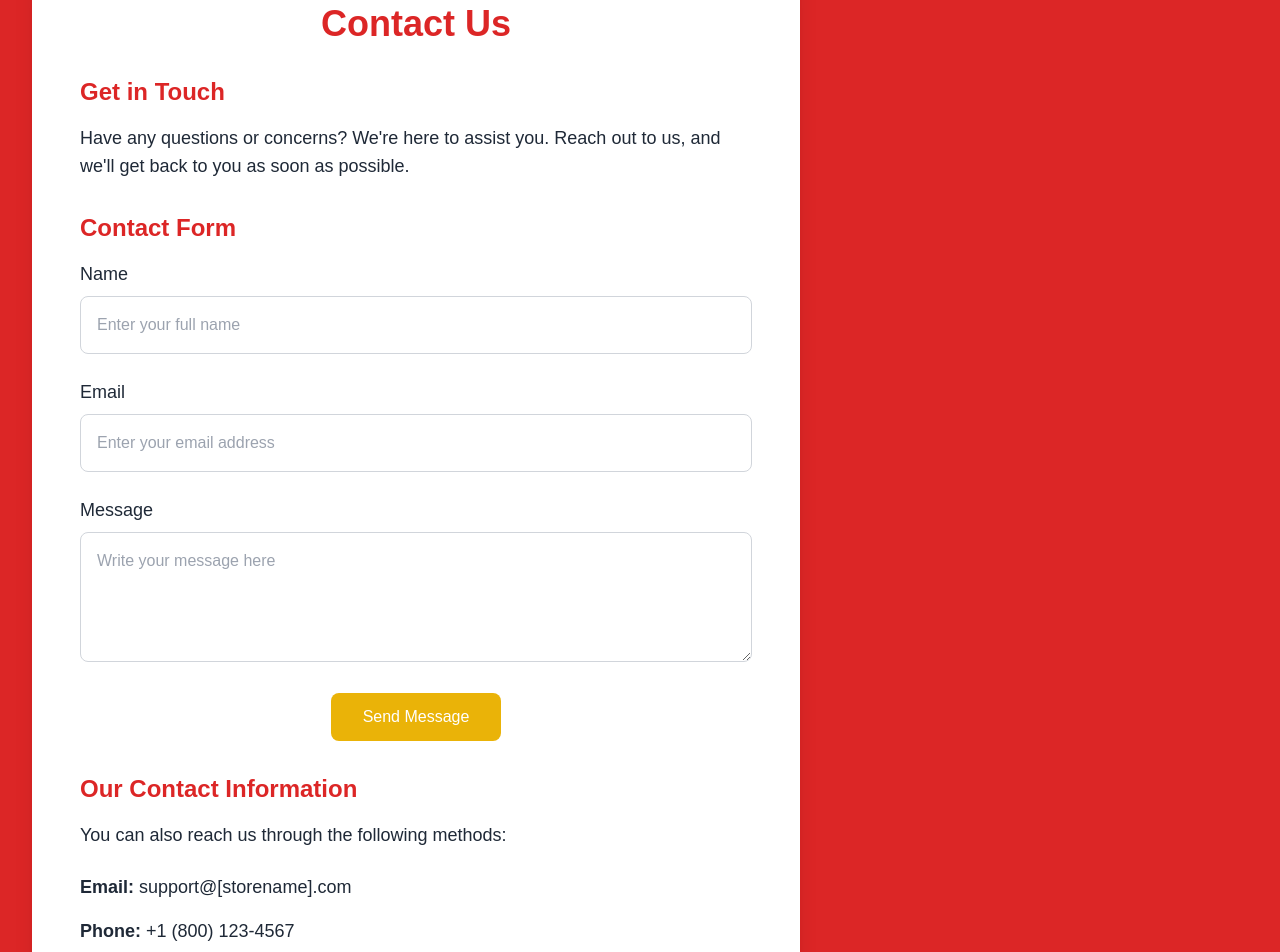
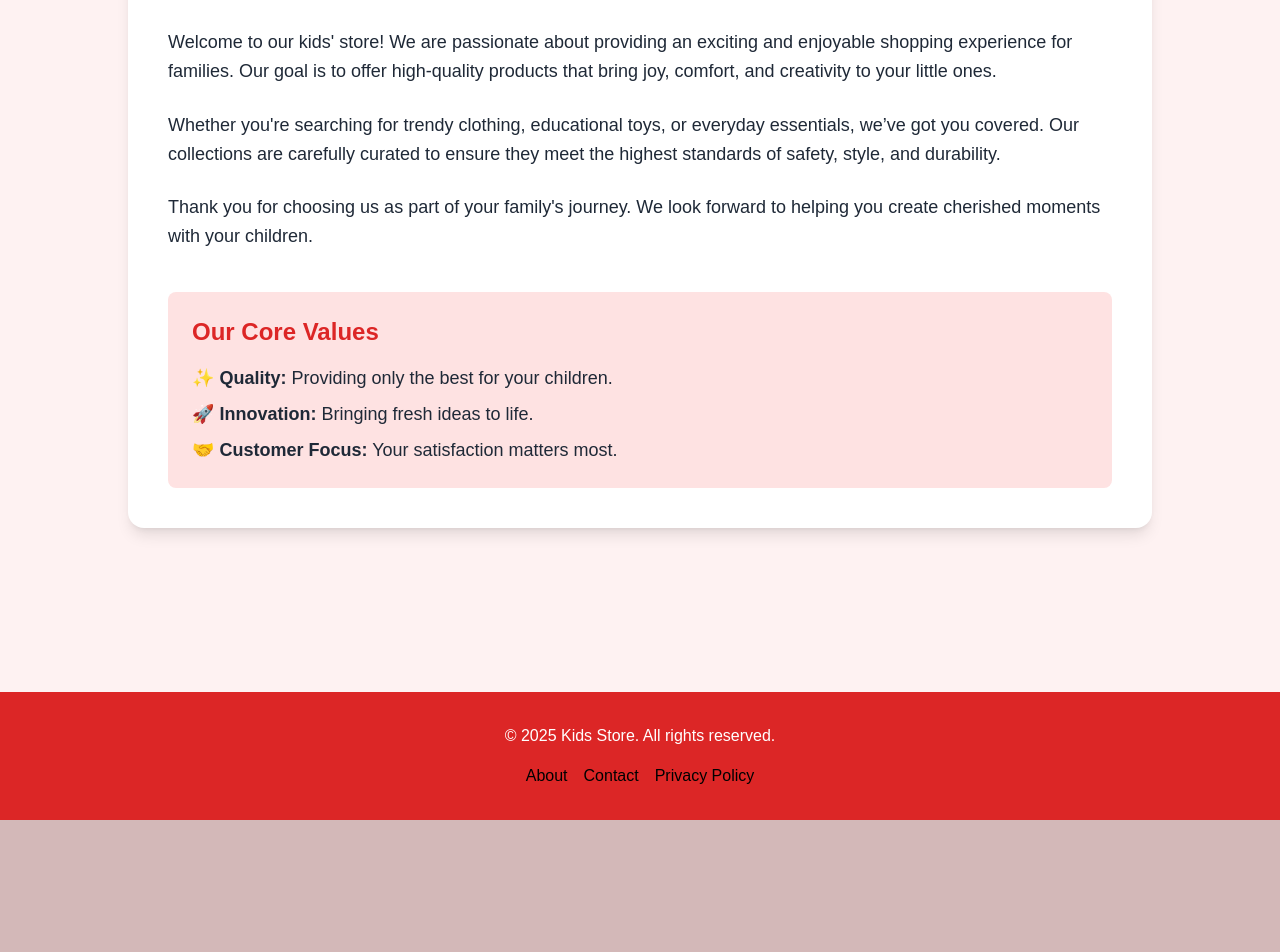
Before and after one commit to doniahusien/Kiddo-Kingdom, a Next.js app: page /about in a window 1280 px wide. Shown: the part 220-1172 px from the top of the page. After the commit the page ends 1040 px from the top, so only its background shows below. Built offline with nearby package versions, Linux system fonts and the light colour scheme.

Commit message:
refactor: update about pge

```diff
--- a/src/app/about/page.jsx
+++ b/src/app/about/page.jsx
@@ -1,76 +1,27 @@
 import React from 'react'
 
-export default function ContactPage() {
+export default function AboutPage() {
     return (
-        <div className="bg-red-600 text-white min-h-screen py-16 px-8">
-            <div className="max-w-3xl w-full bg-white text-gray-800 rounded-lg shadow-xl p-12">
-                <h1 className="text-4xl font-bold text-red-600 text-center mb-8">Contact Us</h1>
-
-                <section className="mb-8">
-                    <h2 className="text-2xl font-semibold text-red-600 mb-4">Get in Touch</h2>
-                    <p className="text-lg leading-7 mb-6">
-                        Have any questions or concerns? We're here to assist you. Reach out to us, and we'll get back to you as soon as possible.
-                    </p>
-                </section>
-
-                <section className="mb-8">
-                    <h2 className="text-2xl font-semibold text-red-600 mb-4">Contact Form</h2>
-                    <form className="space-y-6">
-                        <div>
-                            <label className="block text-lg text-gray-800 mb-2">Name</label>
-                            <input
-                                type="text"
-                                name="name"
-                                className="w-full p-4 border border-gray-300 rounded-lg focus:outline-none focus:ring-2 focus:ring-yellow-500"
-                                placeholder="Enter your full name"
-                            />
-                        </div>
-                        <div>
-                            <label className="block text-lg text-gray-800 mb-2">Email</label>
-                            <input
-                                type="email"
-                                name="email"
-                                className="w-full p-4 border border-gray-300 rounded-lg focus:outline-none focus:ring-2 focus:ring-yellow-500"
-                                placeholder="Enter your email address"
-                            />
-                        </div>
-                        <div>
-                            <label className="block text-lg text-gray-800 mb-2">Message</label>
-                            <textarea
-                                name="message"
-                                rows="4"
-                                className="w-full p-4 border border-gray-300 rounded-lg focus:outline-none focus:ring-2 focus:ring-yellow-500"
-                                placeholder="Write your message here"
-                            ></textarea>
-                        </div>
-                        <div className="text-center">
-                            <button
-                                type="submit"
-                                className="px-8 py-3 text-white bg-yellow-500 rounded-lg hover:bg-yellow-600 focus:outline-none focus:ring-2 focus:ring-yellow-500"
-                            >
-                                Send Message
-                            </button>
-                        </div>
-                    </form>
-                </section>
-
-                <section>
-                    <h2 className="text-2xl font-semibold text-red-600 mb-4">Our Contact Information</h2>
-                    <p className="text-lg leading-7 mb-6">
-                        You can also reach us through the following methods:
-                    </p>
-                    <ul className="space-y-4 text-lg">
-                        <li>
-                            <strong>Email:</strong> support@[storename].com
-                        </li>
-                        <li>
-                            <strong>Phone:</strong> +1 (800) 123-4567
-                        </li>
-                        <li>
-                            <strong>Address:</strong> 123 Kids' Street, Funville, Country
-                        </li>
+        <div className="min-h-screen bg-red-50 p-8">
+            <div className="max-w-5xl mx-auto bg-white shadow-lg rounded-2xl p-10">
+                <h1 className="text-4xl font-extrabold text-red-600 mb-6">About Us</h1>
+                <p className="text-gray-800 text-lg leading-relaxed">
+                    Welcome to our kids' store! We are passionate about providing an exciting and enjoyable shopping experience for families. Our goal is to offer high-quality products that bring joy, comfort, and creativity to your little ones.
+                </p>
+                <p className="text-gray-800 text-lg leading-relaxed mt-6">
+                    Whether you're searching for trendy clothing, educational toys, or everyday essentials, we’ve got you covered. Our collections are carefully curated to ensure they meet the highest standards of safety, style, and durability.
+                </p>
+                <p className="text-gray-800 text-lg leading-relaxed mt-6">
+                    Thank you for choosing us as part of your family's journey. We look forward to helping you create cherished moments with your children.
+                </p>
+                <div className="mt-10 bg-red-100 p-6 rounded-lg">
+                    <h2 className="text-2xl font-bold text-red-600">Our Core Values</h2>
+                    <ul className="mt-4 space-y-2 text-gray-800 text-lg">
+                        <li>✨ <strong>Quality:</strong> Providing only the best for your children.</li>
+                        <li>🚀 <strong>Innovation:</strong> Bringing fresh ideas to life.</li>
+                        <li>🤝 <strong>Customer Focus:</strong> Your satisfaction matters most.</li>
                     </ul>
-                </section>
+                </div>
             </div>
         </div>
     );
```
